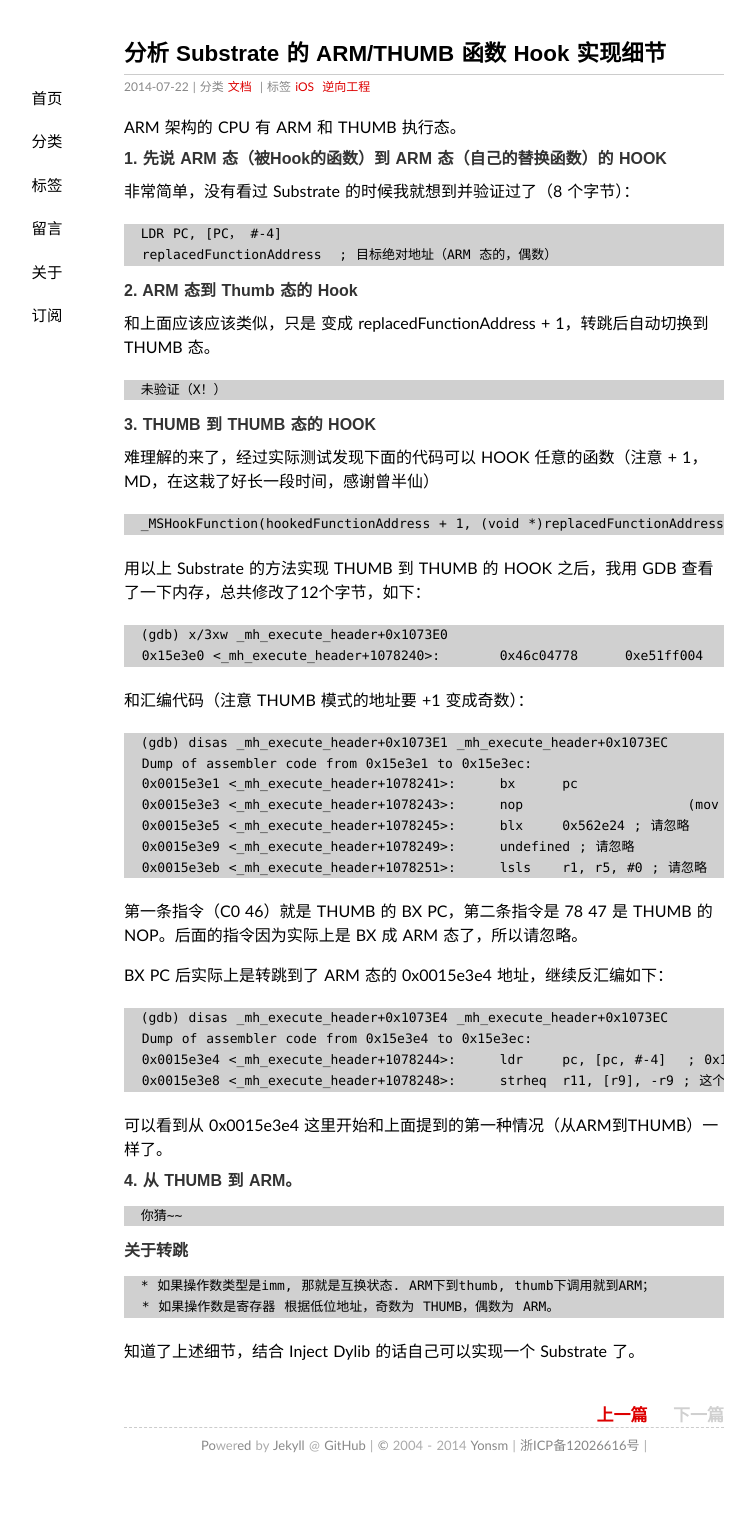
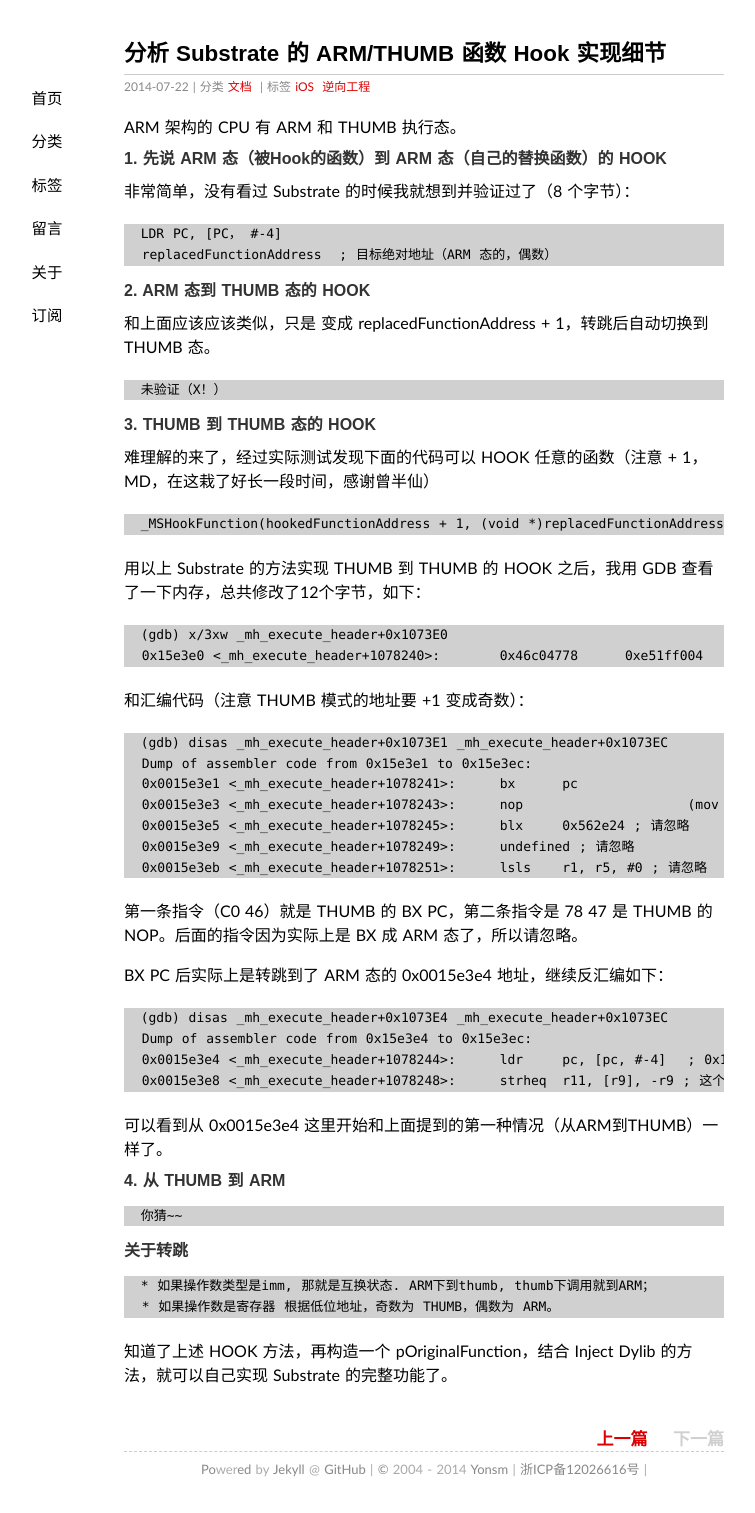
Before and after one commit to Yonsm/Yonsm.github.io, a Jekyll site: the page built from _posts/2014-07-12-armhook.md, in a window 1280 px wide. Shown: the whole page, without its empty margins (216-971 px from the left). Built offline with Jekyll 4.4.1, drawn with Linux system fonts in a browser that asks for light colours; some web fonts are replaced; Markdown is read by kramdown in place of the engine named in the settings; comment, search, counter and statistics services are not loaded; before the commit the page ends 1489 px from its top, so only the background shows below that.

Commit message:
Update 2014-07-12-armhook.md

```diff
--- a/_posts/2014-07-12-armhook.md
+++ b/_posts/2014-07-12-armhook.md
@@ -15,7 +15,7 @@ ARM 架构的 CPU 有 ARM 和 THUMB 执行态。
       LDR PC, [PC， #-4]
       replacedFunctionAddress  ; 目标绝对地址（ARM 态的，偶数）
 
-####2. ARM 态到 Thumb 态的 Hook
+####2. ARM 态到 THUMB 态的 HOOK
 
   和上面应该应该类似，只是   变成 replacedFunctionAddress + 1，转跳后自动切换到 THUMB 态。
 
@@ -25,7 +25,7 @@ ARM 架构的 CPU 有 ARM 和 THUMB 执行态。
 
   难理解的来了，经过实际测试发现下面的代码可以 HOOK 任意的函数（注意 + 1，MD，在这栽了好长一段时间，感谢曾半仙）
 
-      _MSHookFunction(hookedFunctionAddress + 1, (void *)replacedFunctionAddress, (void **)&pOriginalFunctionAddress);
+      _MSHookFunction(hookedFunctionAddress + 1, (void *)replacedFunctionAddress, (void **)&pOriginalFunction);
 
   用以上 Substrate 的方法实现 THUMB 到 THUMB 的 HOOK 之后，我用 GDB 查看了一下内存，总共修改了12个字节，如下：
 
@@ -53,7 +53,7 @@ ARM 架构的 CPU 有 ARM 和 THUMB 执行态。
 
   可以看到从 0x0015e3e4 这里开始和上面提到的第一种情况（从ARM到THUMB）一样了。
 
-####4. 从 THUMB 到 ARM。
+####4. 从 THUMB 到 ARM
 
       你猜~~
 
@@ -62,4 +62,4 @@ ARM 架构的 CPU 有 ARM 和 THUMB 执行态。
       * 如果操作数类型是imm, 那就是互换状态. ARM下到thumb, thumb下调用就到ARM；
       * 如果操作数是寄存器 根据低位地址，奇数为 THUMB，偶数为 ARM。
 
-知道了上述细节，结合 Inject Dylib 的话自己可以实现一个 Substrate 了。
+知道了上述 HOOK 方法，再构造一个 pOriginalFunction，结合 Inject Dylib 的方法，就可以自己实现 Substrate 的完整功能了。
```
